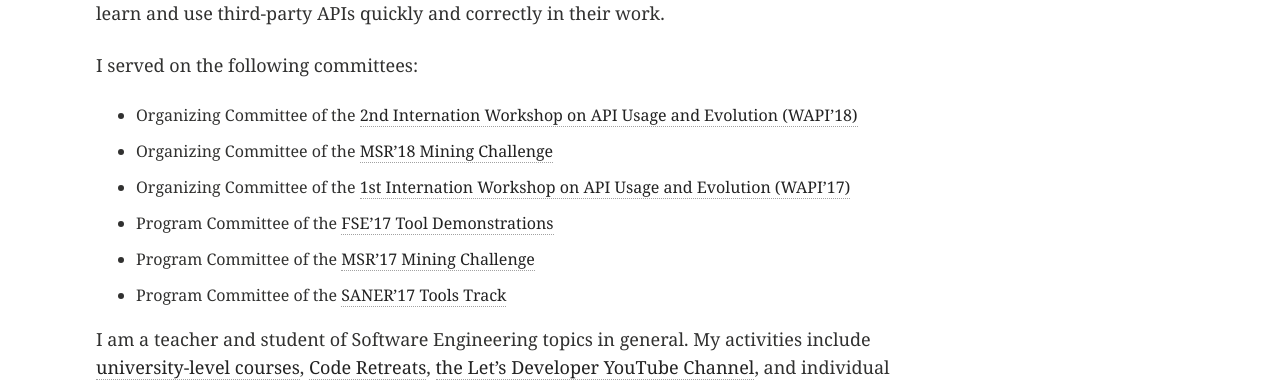
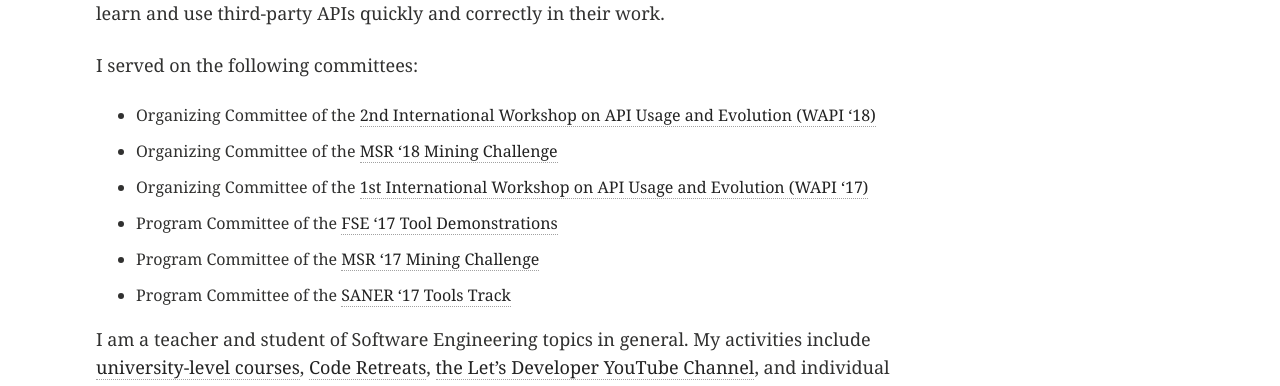
Before and after one commit to salsolatragus/sven-amann.de, a Jekyll site: the page built from index.md, in a window 1280 px wide. Shown: the part 677-1063 px from the top of the page. Built offline with Jekyll 4.4.1, drawn with Linux system fonts in a browser that asks for light colours.

Commit message:
Fix committees.

```diff
--- a/index.md
+++ b/index.md
@@ -19,12 +19,12 @@ In the past, I've also been a core contributor to [the KaVE Software Campus pr
 
 I served on the following committees:
 
-  * Organizing Committee of the [2nd Internation Workshop on API Usage and Evolution (WAPI'18)](https://w-api.github.io/2018/)
-  * Organizing Committee of the [MSR'18 Mining Challenge](https://2018.msrconf.org/track/msr-2018-Mining-Challenge)
-  * Organizing Committee of the [1st Internation Workshop on API Usage and Evolution (WAPI'17)](https://w-api.github.io/2017/)
-  * Program Committee of the [FSE'17 Tool Demonstrations](http://esec-fse17.uni-paderborn.de/call_tooldemos.php)
-  * Program Committee of the [MSR'17 Mining Challenge](http://2017.msrconf.org/#/challenge)
-  * Program Committee of the [SANER'17 Tools Track](http://saner.aau.at/call-for-papers-tool-track/)
+  * Organizing Committee of the [2nd International Workshop on API Usage and Evolution (WAPI '18)](https://w-api.github.io/2018/)
+  * Organizing Committee of the [MSR '18 Mining Challenge](https://2018.msrconf.org/track/msr-2018-Mining-Challenge)
+  * Organizing Committee of the [1st International Workshop on API Usage and Evolution (WAPI '17)](https://w-api.github.io/2017/)
+  * Program Committee of the [FSE '17 Tool Demonstrations](http://esec-fse17.uni-paderborn.de/call_tooldemos.php)
+  * Program Committee of the [MSR '17 Mining Challenge](http://2017.msrconf.org/#/challenge)
+  * Program Committee of the [SANER '17 Tools Track](http://saner.aau.at/call-for-papers-tool-track/)
 
 I am a teacher and student of Software Engineering topics in general. My activities include
 [university-level courses](http://www.stg.tu-darmstadt.de/staff/sven_amann/),
```
